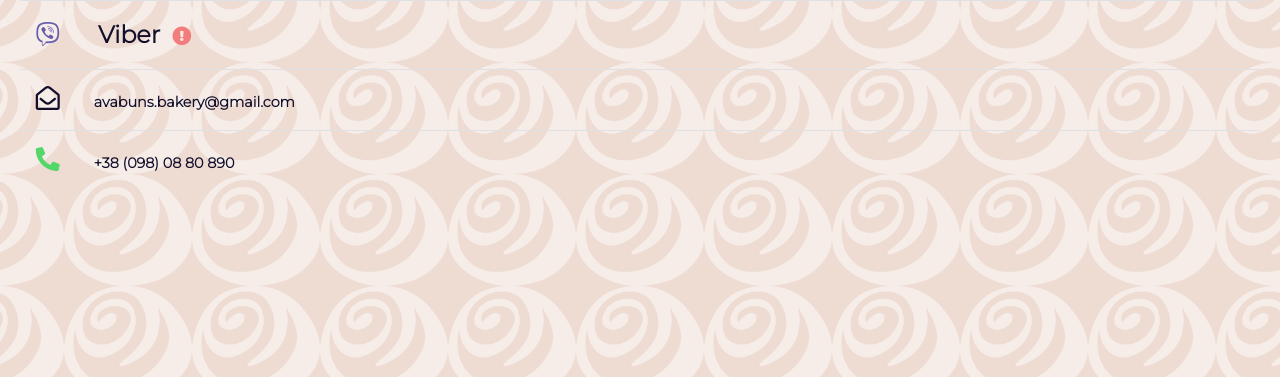
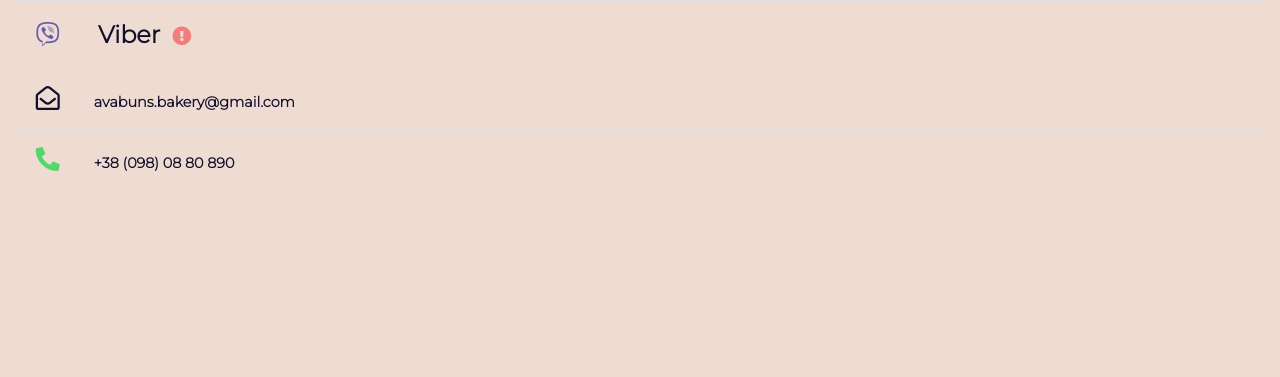
Before and after one commit to avabuns/avabuns, a plain HTML site: page index.html in a window 1280 px wide. Shown: the part 423-800 px from the top of the page. Drawn offline with nearby package versions, Linux system fonts and the light colour scheme.

Commit message:
background fix

```diff
--- a/index.html
+++ b/index.html
@@ -76,9 +76,17 @@
 
         jQuery(document).ready(function($){
             if(isMobile) {
-            $('#warning').css("display", "none");
-        }
-});
+                $('#warning').css("display", "none");
+            }
+        });
+
+        jQuery(document).ready(function($){
+            if(!isMobile) {
+                $('body').css("background-image", 'none');
+                $('body').css("background-color", "#EEDCD3")
+            }
+        });
+
     </script>
 </body>
 </html>
```
